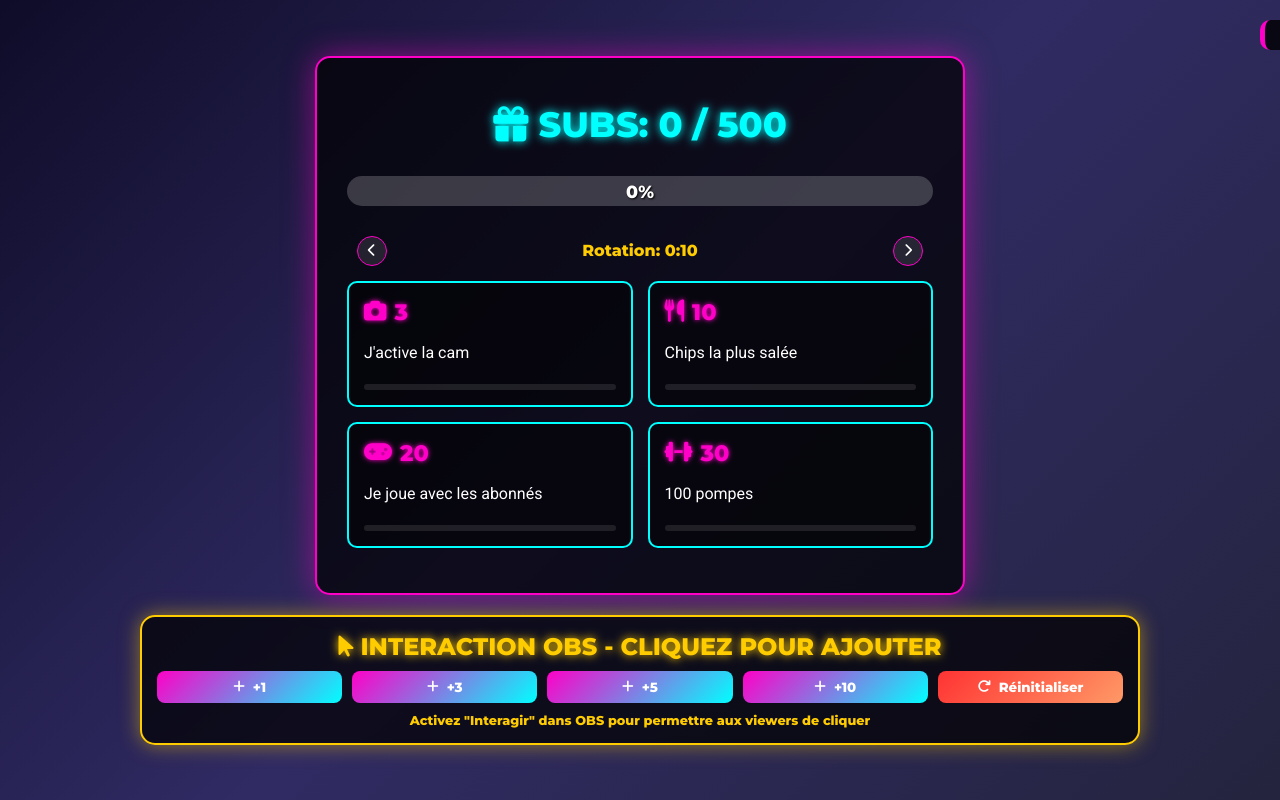
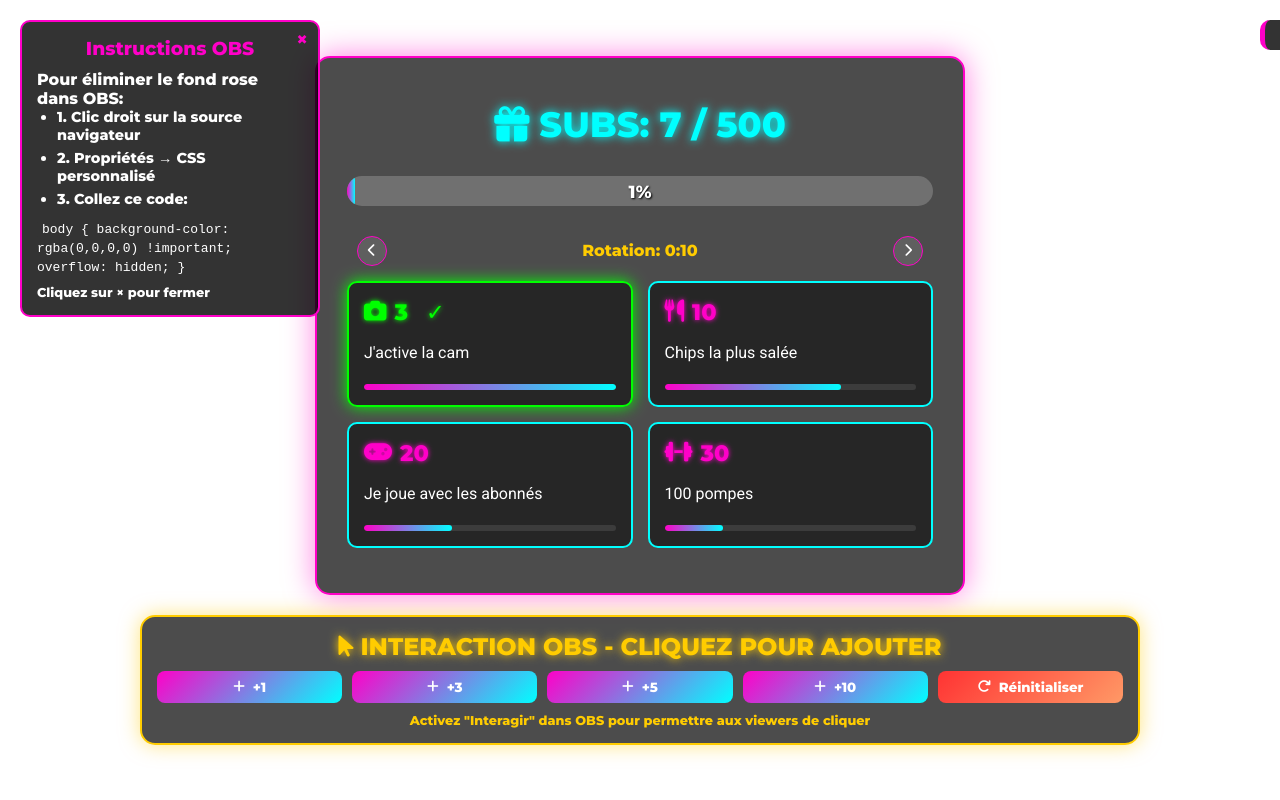
Before and after one commit to walid814/twitch-subgoals, a plain HTML site: page index.html in a window 1280 px wide. Drawn offline with Linux system fonts and the light colour scheme.

Commit message:
Update index.html

```diff
--- a/index.html
+++ b/index.html
@@ -3,7 +3,7 @@
 <head>
     <meta charset="UTF-8">
     <meta name="viewport" content="width=device-width, initial-scale=1.0">
-    <title>Tableau de Bord Stream</title>
+    <title>Overlay OBS - Squadir</title>
     <link rel="stylesheet" href="https://cdnjs.cloudflare.com/ajax/libs/font-awesome/6.4.0/css/all.min.css">
     <style>
         @import url('https://fonts.googleapis.com/css2?family=Montserrat:wght@800;900&family=Roboto:wght@400;700&display=swap');
@@ -15,7 +15,7 @@
         }
 
         body {
-            background: linear-gradient(135deg, #0f0c29, #302b63, #24243e);
+            background-color: transparent !important;
             color: white;
             font-family: 'Montserrat', sans-serif;
             min-height: 100vh;
@@ -24,7 +24,7 @@
             flex-direction: column;
             justify-content: center;
             align-items: center;
-            overflow-x: hidden;
+            overflow: hidden;
             gap: 20px;
         }
 
@@ -411,9 +411,67 @@
             50% { transform: scale(1.2); }
             100% { transform: scale(1); }
         }
+
+        /* Styles pour la prévisualisation OBS */
+        .obs-preview {
+            position: fixed;
+            top: 20px;
+            left: 20px;
+            background: rgba(0, 0, 0, 0.8);
+            color: white;
+            padding: 15px;
+            border-radius: 10px;
+            border: 2px solid #ff00c8;
+            z-index: 1000;
+            max-width: 300px;
+        }
+
+        .obs-preview h3 {
+            color: #ff00c8;
+            margin-bottom: 10px;
+            text-align: center;
+        }
+
+        .obs-preview ul {
+            margin-left: 20px;
+            margin-bottom: 10px;
+        }
+
+        .obs-preview li {
+            margin-bottom: 5px;
+            font-size: 0.9rem;
+        }
+
+        .obs-preview code {
+            background: #333;
+            padding: 2px 5px;
+            border-radius: 4px;
+        }
+
+        .close-preview {
+            position: absolute;
+            top: 5px;
+            right: 10px;
+            cursor: pointer;
+            font-size: 1.2rem;
+            color: #ff00c8;
+        }
     </style>
 </head>
 <body>
+    <div class="obs-preview">
+        <span class="close-preview" onclick="this.parentElement.style.display='none'">×</span>
+        <h3>Instructions OBS</h3>
+        <p>Pour éliminer le fond rose dans OBS:</p>
+        <ul>
+            <li>1. Clic droit sur la source navigateur</li>
+            <li>2. Propriétés → CSS personnalisé</li>
+            <li>3. Collez ce code:</li>
+        </ul>
+        <code>body { background-color: rgba(0,0,0,0) !important; overflow: hidden; }</code>
+        <p style="margin-top: 10px; font-size: 0.8rem;">Cliquez sur × pour fermer</p>
+    </div>
+
     <div class="main-container">
 
         <!-- Compteur de subs -->
@@ -421,15 +479,15 @@
             <div class="counter">
                 <i class="fas fa-gift"></i>
                 <span>SUBS:</span>
-                <span id="subCount">0</span>
+                <span id="subCount">7</span>
                 <span>/</span>
                 <span id="maxSubs">500</span>
             </div>
 
             <!-- Barre de progression principale -->
             <div class="progress-bar">
-                <div class="progress" id="subProgress"></div>
-                <div class="progress-text" id="progressText">0%</div>
+                <div class="progress" id="subProgress" style="width: 1.4%;"></div>
+                <div class="progress-text" id="progressText">1.4%</div>
             </div>
 
             <!-- Rotateur d'objectifs -->
@@ -487,7 +545,7 @@
 
     <script>
         // Configuration
-        let currentSubs = 0;
+        let currentSubs = 7;
         let maxSubs = 500;
         let completedGoals = [];
         let currentGoalSet = 0;
@@ -602,7 +660,7 @@
                     </div>
                     <div class="mini-progress">
                         <div class="mini-progress-bar" data-threshold="${goal.threshold}"></div>
-                        <div class="mini-progress-text">0/${goal.threshold}</div>
+                        <div class="mini-progress-text">${Math.min(currentSubs, goal.threshold)}/${goal.threshold}</div>
                     </div>
                 `;
 
```
